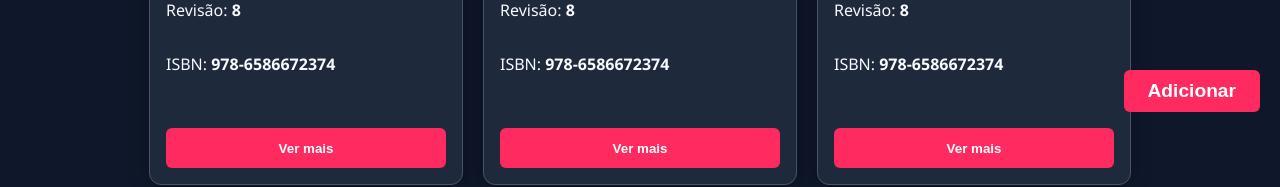
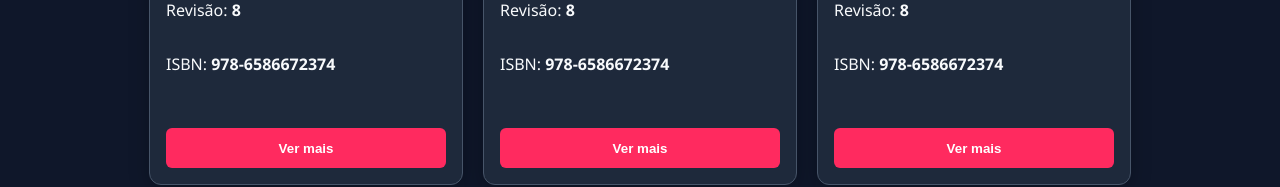
Before and after one commit to marcelafranciny7320-a11y/Central-Geek-Front-End, a React (Vite) app: page / in a window 1280 px wide. Shown: the part 668-855 px from the top of the page. Built offline with nearby package versions, Linux system fonts and the light colour scheme.

Commit message:
quarto commit

```diff
--- a/src/paginas/Home.tsx
+++ b/src/paginas/Home.tsx
@@ -1,11 +1,8 @@
 import Card from '../Componentes/cards';
 import '../Estilo/estilo.css'
-import { useNavigate } from "react-router-dom";
 
 
 function Home() {
-
-     const navigate = useNavigate();
 
     return (
         <>
@@ -33,15 +30,6 @@ function Home() {
 
 
             </div>
-
-            <div className="acoes-container">
-                  <button  onClick={() => {navigate("/CadastrarManga"); }} className="btn-adicionar">
-                Adicionar
-            </button>
-            </div>
-
-
-
         </>
     )
 }
```
